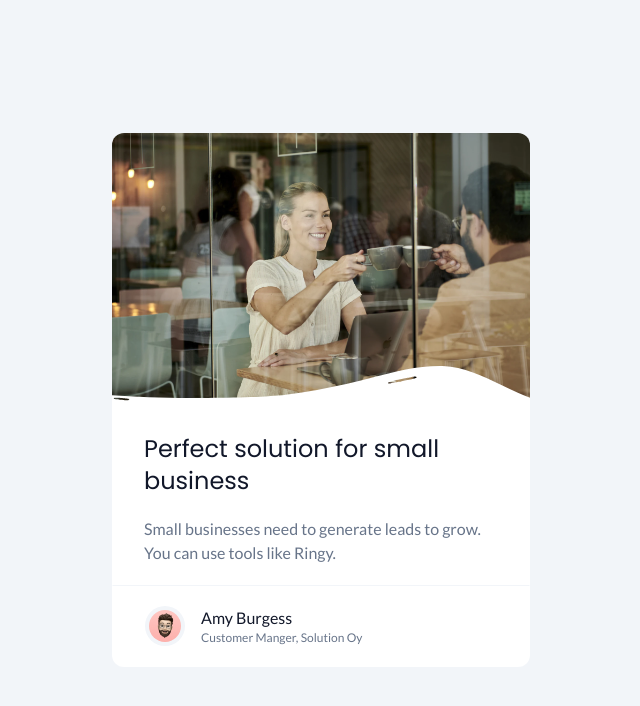
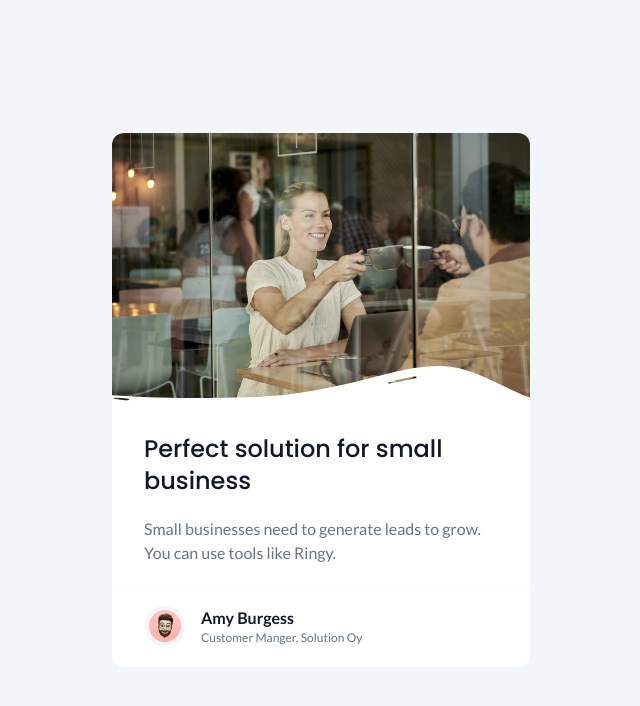
Before and after one commit to JuanPDN/Business-Blog-Card, a website: page index.html in a window 1280 px wide. Shown: the whole page, without its empty margins (319-959 px from the left). Drawn offline with Linux system fonts and the light colour scheme.

Commit message:
Business Blog Card

```diff
--- a/index.html
+++ b/index.html
@@ -27,8 +27,8 @@
       </div>
       <div>
         <div class="px-8">
-          <h1 class="text-[#111729] text-2xl font-poppins">Perfect solution for small business</h1>
-          <p class="text-[#677489] my-5 text-base font-lato">
+          <h1 class="text-[#111729] text-2xl font-poppins font-medium">Perfect solution for small business</h1>
+          <p class="text-[#677489] my-5 text-base font-lato font-normal">
             Small businesses need to generate leads to grow. You can use tools
             like Ringy.
           </p>
@@ -43,7 +43,7 @@
             alt="avatar-image-business-card"
           />
           <div class="flex flex-col justify-start mx-4">
-            <h2 class="text-[#111729] border-red-800 font-lato text-base">Amy Burgess</h2>
+            <h2 class="text-[#111729] border-red-800 font-lato text-base font-semibold">Amy Burgess</h2>
             <p class="text-[#677489] font-lato text-xs">Customer Manger, Solution Oy</p>
           </div>
         </div>
```
Also changed, not shown: src/style/output.css.
